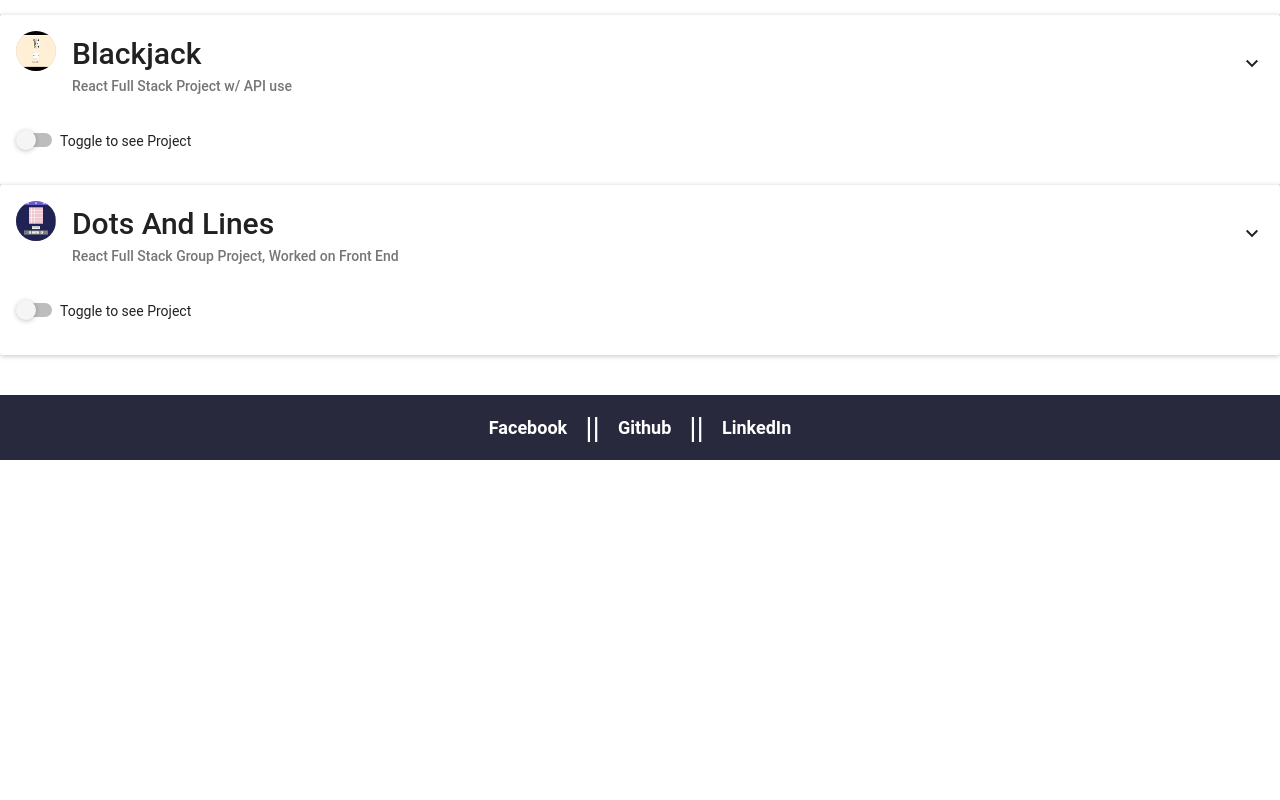
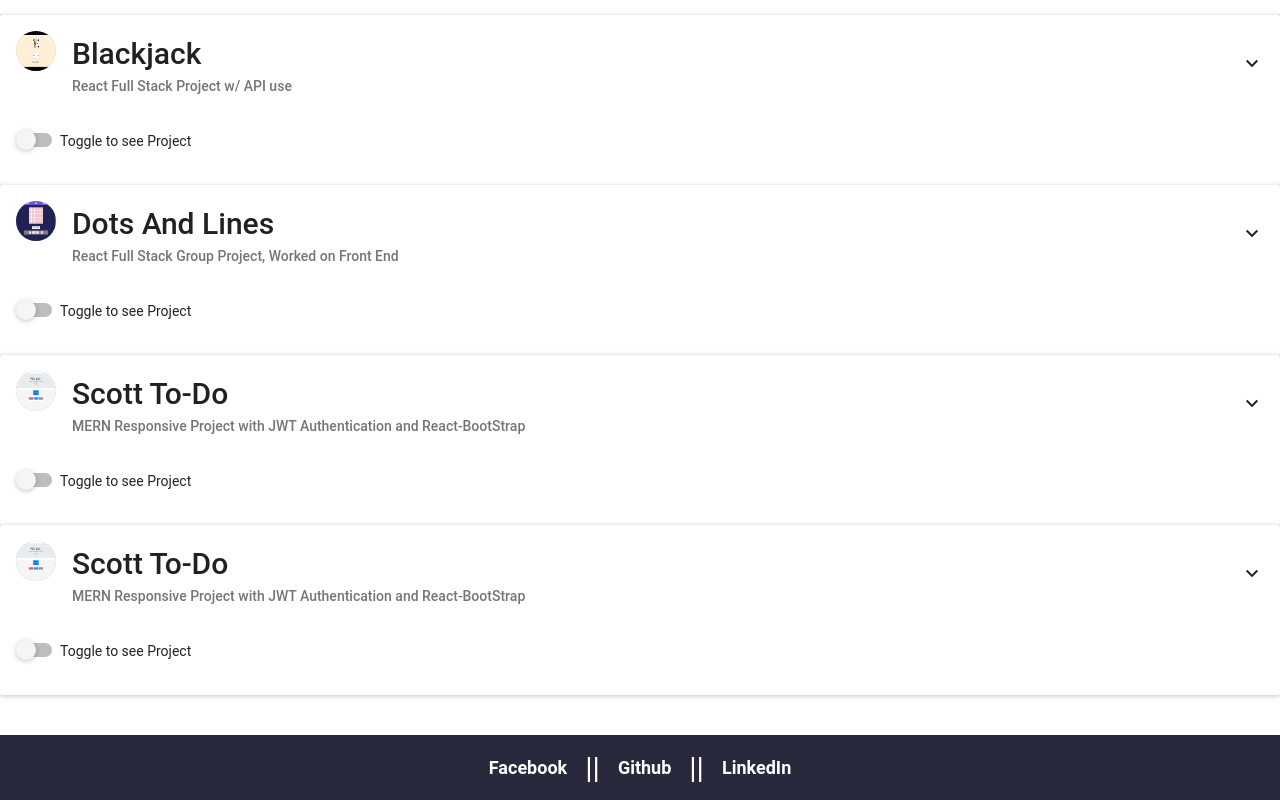
Before and after one commit to Ssimion13/Personal-Portfolio, a React (Create React App) app: page /#/Projects in a window 1280 px wide. Shown: the part 1339-2139 px from the top of the page. Before the commit the page ends 1799 px from the top, so only its background shows below. Built offline with nearby package versions, Linux system fonts and the light colour scheme.

Commit message:
Add baseline placeholders

```diff
--- a/src/Navbar.js
+++ b/src/Navbar.js
@@ -4,10 +4,13 @@ import {Link} from "react-router-dom"
 function Navbar() {
   return (
     <div className="navbar">
-      <Link className="links" to='/'> Home </Link>
-      <Link className="links" to='/About'> About </Link>
-      <Link className="links" to='/Projects'> Projects </Link>
-      <Link className="links" to='/Resume'> Resume </Link>
+      <Link className="links" to='/'>
+        Scott Simion
+        Front End Web Developer
+      </Link>
+      {/* <Link className="links" to='/About'> About </Link> */}
+      {/* <Link className="links" to='/Projects'> Projects </Link> */}
+      {/* <Link className="links" to='/Resume'> Resume </Link> */}
     </div>
   )
 }
--- a/src/Projects/ProjectBody.js
+++ b/src/Projects/ProjectBody.js
@@ -3,25 +3,32 @@ import ProjectOne from "./ProjectOne";
 import ProjectTwo from "./ProjectTwo";
 import ProjectThree from "./ProjectThree";
 import ProjectFour from "./ProjectFour";
+import ProjectFive from "./ProjectFive";
+import ProjectSix from "./ProjectSix";
 import MuiThemeProvider from 'material-ui/styles/MuiThemeProvider';
+
 function ProjectBody (){
-
   return (
     <div className="projectDiv">
         <div className="projects">
           <MuiThemeProvider>
-          <ProjectFour />
+            <ProjectFour />
           </MuiThemeProvider>
           <MuiThemeProvider>
-          <ProjectOne />
+            <ProjectOne />
           </MuiThemeProvider>
           <MuiThemeProvider>
-          <ProjectTwo />
+            <ProjectTwo />
           </MuiThemeProvider>
           <MuiThemeProvider>
-          <ProjectThree />
+            <ProjectThree />
           </MuiThemeProvider>
-
+          <MuiThemeProvider>
+            <ProjectFive />
+          </MuiThemeProvider>
+          <MuiThemeProvider>
+            <ProjectSix />
+          </MuiThemeProvider>
         </div>
       </div>
   )
--- /dev/null
+++ b/src/Projects/ProjectFive.js
@@ -0,0 +1,83 @@
+import React, {Component} from 'react';
+import {Card, CardActions, CardHeader, CardTitle, CardText} from 'material-ui/Card';
+import FlatButton from 'material-ui/FlatButton';
+import Toggle from 'material-ui/Toggle';
+import frontpage from "./projectImages/frontpage.png"
+import responsive from "./projectImages/Responsive.png";
+import todolist from "./projectImages/todolist.png";
+
+
+class ProjectFive extends Component {
+
+  constructor(props) {
+    super(props);
+    this.state = {
+      expanded: false,
+    };
+  }
+
+  handleExpandChange = (expanded) => {
+    this.setState({expanded: expanded});
+  };
+
+  handleToggle = (event, toggle) => {
+    this.setState({expanded: toggle});
+  };
+
+  handleExpand = () => {
+    this.setState({expanded: true});
+  };
+
+  handleReduce = () => {
+    this.setState({expanded: false});
+  };
+
+  render() {
+
+    const headerTextStyle = {
+      fontSize: "30px"
+    }
+    const pictureTextStyle = {
+      fontSize: "25px",
+      textAlign: "center"
+    }
+    const Color = { backgroundColor: "whitesmoke"}
+    const titleText = "A proof of concept for me to test using JSON Web Tokens with BCrypt for login and signup authentication, this app allows users to sign in and create their own private to-do lists, with three types of to-dos available for the user to use independently from each other. Uses Media queries for responsiveness for mobile devices."
+
+    return (
+      <Card expanded={this.state.expanded} onExpandChange={this.handleExpandChange}>
+        <CardHeader
+          title="Scott To-Do"
+          titleStyle= {headerTextStyle}
+          subtitle="MERN Responsive Project with JWT Authentication and React-BootStrap"
+          avatar={frontpage}
+          actAsExpander={true}
+          showExpandableButton={true}
+        />
+        <CardText>
+          <Toggle
+            toggled={this.state.expanded}
+            onToggle={this.handleToggle}
+            labelPosition="right"
+            label="Toggle to see Project"
+          />
+        </CardText>
+
+        <CardTitle title={titleText}  titleStyle={pictureTextStyle} expandable={true} />
+        <CardText expandable={true} style={Color}>
+          <div className="appLinkDiv">
+            <a className="appLink" href="https://scott-to-do.herokuapp.com/"> View Website</a>
+          </div>
+          <div className = "projectScreenshots">
+            <img className="projectImages" alt = "frontpage" src={frontpage} / >
+            <img className="projectImages" alt = "responsive" src={responsive} / >
+            <img className="projectImages" alt = "todolist" src={todolist} / >
+
+          </div>
+        </CardText>
+      </Card>
+    );
+  }
+}
+
+export default ProjectFive
--- /dev/null
+++ b/src/Projects/ProjectSix.js
@@ -0,0 +1,83 @@
+import React, {Component} from 'react';
+import {Card, CardActions, CardHeader, CardTitle, CardText} from 'material-ui/Card';
+import FlatButton from 'material-ui/FlatButton';
+import Toggle from 'material-ui/Toggle';
+import frontpage from "./projectImages/frontpage.png"
+import responsive from "./projectImages/Responsive.png";
+import todolist from "./projectImages/todolist.png";
+
+
+class ProjectSix extends Component {
+
+  constructor(props) {
+    super(props);
+    this.state = {
+      expanded: false,
+    };
+  }
+
+  handleExpandChange = (expanded) => {
+    this.setState({expanded: expanded});
+  };
+
+  handleToggle = (event, toggle) => {
+    this.setState({expanded: toggle});
+  };
+
+  handleExpand = () => {
+    this.setState({expanded: true});
+  };
+
+  handleReduce = () => {
+    this.setState({expanded: false});
+  };
+
+  render() {
+
+    const headerTextStyle = {
+      fontSize: "30px"
+    }
+    const pictureTextStyle = {
+      fontSize: "25px",
+      textAlign: "center"
+    }
+    const Color = { backgroundColor: "whitesmoke"}
+    const titleText = "A proof of concept for me to test using JSON Web Tokens with BCrypt for login and signup authentication, this app allows users to sign in and create their own private to-do lists, with three types of to-dos available for the user to use independently from each other. Uses Media queries for responsiveness for mobile devices."
+
+    return (
+      <Card expanded={this.state.expanded} onExpandChange={this.handleExpandChange}>
+        <CardHeader
+          title="Scott To-Do"
+          titleStyle= {headerTextStyle}
+          subtitle="MERN Responsive Project with JWT Authentication and React-BootStrap"
+          avatar={frontpage}
+          actAsExpander={true}
+          showExpandableButton={true}
+        />
+        <CardText>
+          <Toggle
+            toggled={this.state.expanded}
+            onToggle={this.handleToggle}
+            labelPosition="right"
+            label="Toggle to see Project"
+          />
+        </CardText>
+
+        <CardTitle title={titleText}  titleStyle={pictureTextStyle} expandable={true} />
+        <CardText expandable={true} style={Color}>
+          <div className="appLinkDiv">
+            <a className="appLink" href="https://scott-to-do.herokuapp.com/"> View Website</a>
+          </div>
+          <div className = "projectScreenshots">
+            <img className="projectImages" alt = "frontpage" src={frontpage} / >
+            <img className="projectImages" alt = "responsive" src={responsive} / >
+            <img className="projectImages" alt = "todolist" src={todolist} / >
+
+          </div>
+        </CardText>
+      </Card>
+    );
+  }
+}
+
+export default ProjectSix
--- a/src/index.css
+++ b/src/index.css
@@ -6,6 +6,14 @@ a {
   text-decoration: none;
 }
 
+
+/* Home Page */
+
+.mainBodyDiv {
+
+}
+
+/* Home */
 
 
 .mainBackground {
--- a/src/index.js
+++ b/src/index.js
@@ -2,6 +2,7 @@ import React from 'react';
 import ReactDOM from 'react-dom';
 import {HashRouter} from "react-router-dom"
 import './index.css';
+import 'bootstrap/dist/css/bootstrap.min.css';
 import App from './App';
 
 
--- a/src/mainBody.js
+++ b/src/mainBody.js
@@ -9,7 +9,10 @@ import Button from 'react-bootstrap/Button';
 function mainBody() {
   return (
       <div className = "body">
-        <Title title="Scott Simion" image="http://igazabolszerelem.hu/images/images/959762414548d2b39f33ef.jpg" color="white"/>
+        {/* <Title title="Scott Simion" image="http://igazabolszerelem.hu/images/images/959762414548d2b39f33ef.jpg" color="white"/> */}
+        <div className="mainBodyDiv">
+          Filler space Hoooo
+        </div>
         <div className="thumbnailDiv">
          <div className="thumbnailHolder">
            <Link to='/About' className="thumbnail">
```
